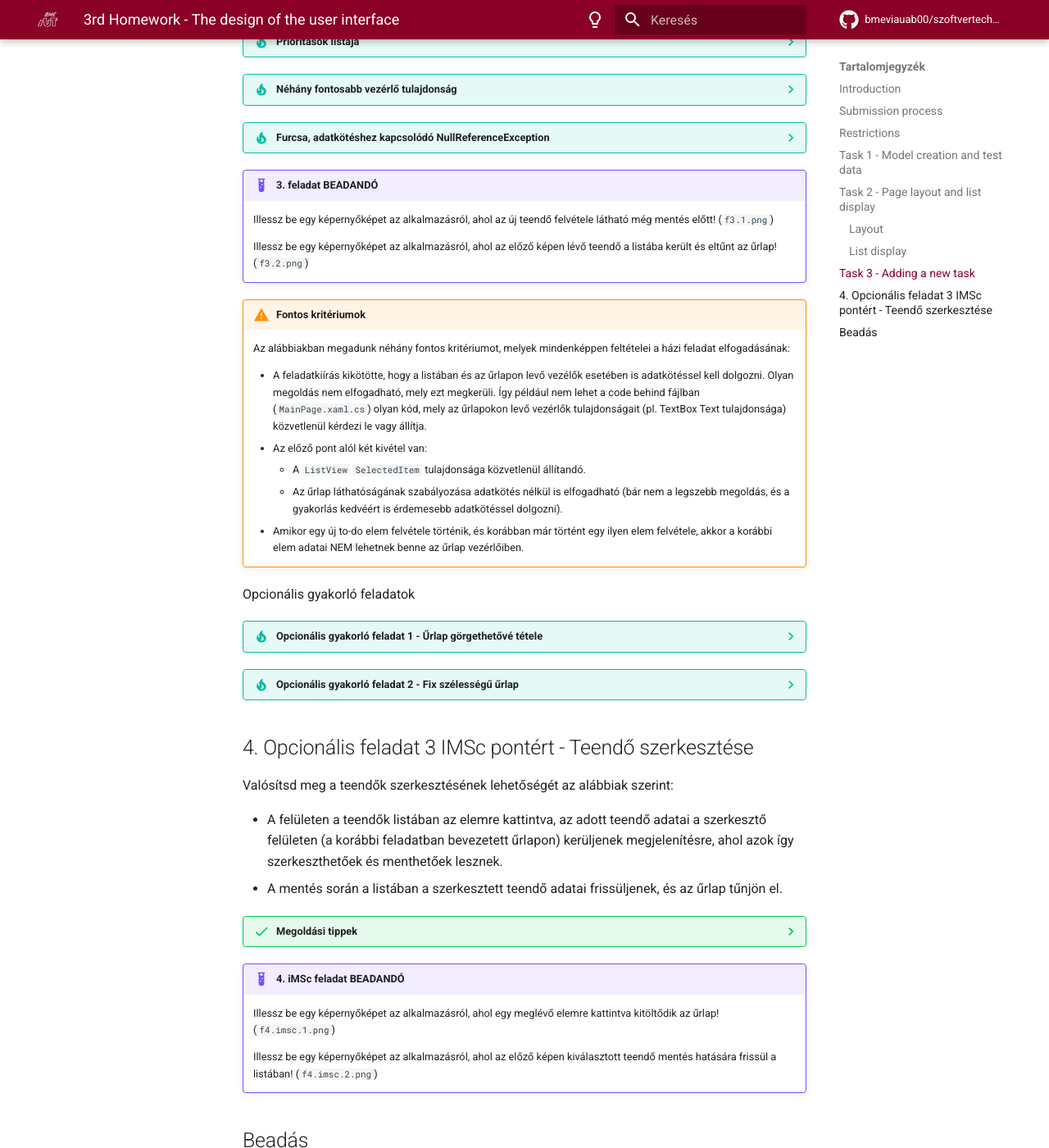
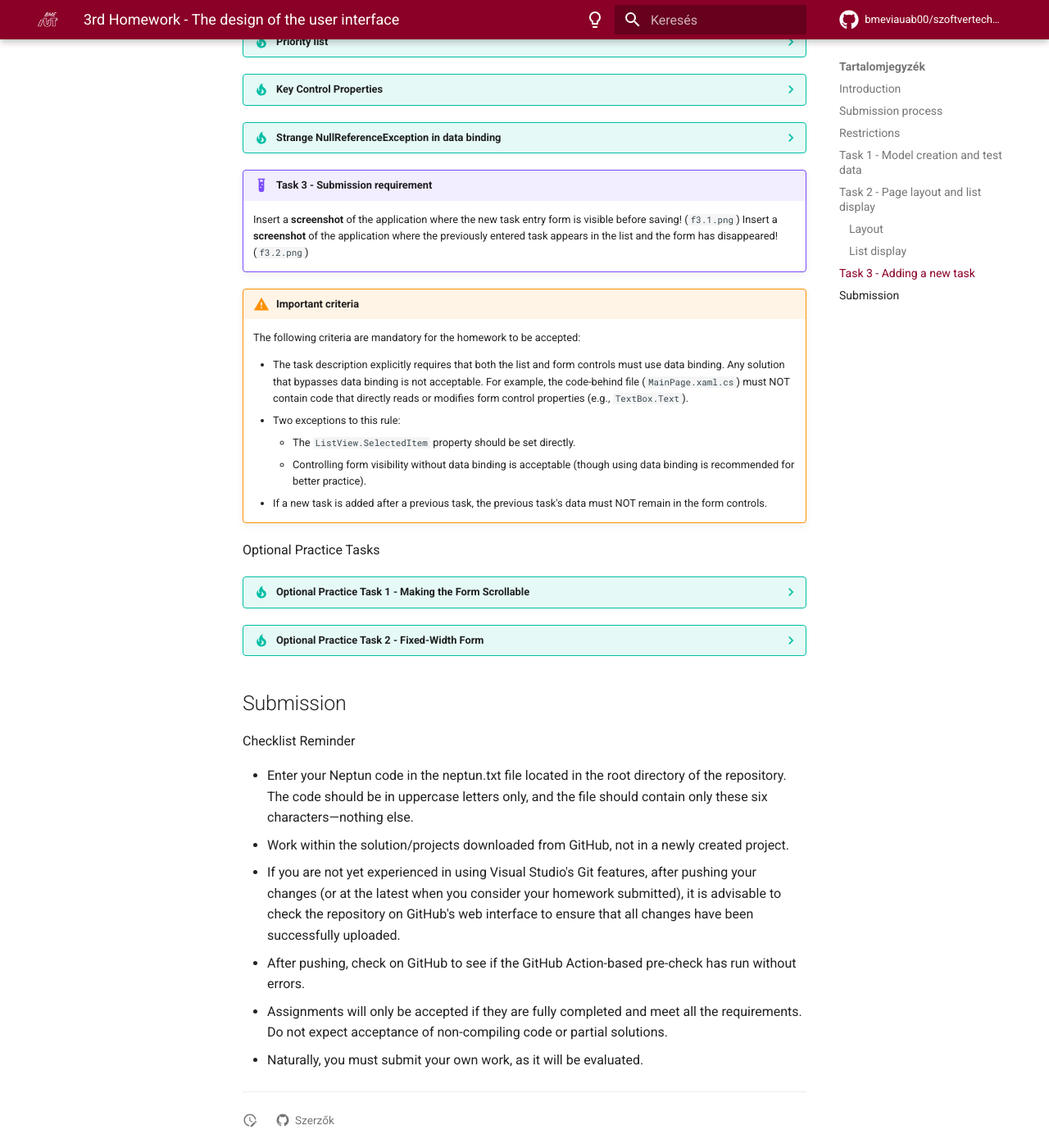
Before and after one commit to bmeviauab00/szoftvertechnikak, an MkDocs documentation site: the page built from docs/hazi/3-felhasznaloi-felulet-kialakitasa/index_eng.md, in a window 1280 px wide and 1400 px high, scrolled down 8516 px. Shown: the whole window at 82% size. Built offline with MkDocs 1.6.1 and Material for MkDocs 9.7.7, drawn with Linux system fonts in a browser that asks for light colours; emoji names are drawn with the system emoji font; comment, search, counter and statistics services are not loaded; the version menu is left out; some of the changed text lies outside the part shown.

Commit message:
HW3 - ENG
Without IMSc task

````diff
--- a/docs/hazi/3-felhasznaloi-felulet-kialakitasa/index_eng.md
+++ b/docs/hazi/3-felhasznaloi-felulet-kialakitasa/index_eng.md
@@ -303,89 +303,66 @@ Form layout
     If implemented correctly, the form should be visible only when EditedTodo is not null (consider whether this holds true). Based on this, several approaches can be used, but the simplest is property-based binding with `x:Bind`:
 
     1. Introduce a new boolean property in `MainPage` (e.g., `IsFormVisible`).
-    2.
+    2. Set `IsFormVisible` to true whenever EditedTodo is not null. This must be maintained manually, e.g., in the EditedTodo setter.
+    3. Bind this property to the `Visibility` of the container representing the form. Although `Visibility` is not a boolean, WinUI automatically converts `bool` to `Visibility`.
+    4. Ensure that when the source property (`IsFormVisible`) changes, the bound UI property (control visibility) is updated. (Hint: The class containing `IsFormVisible` must implement an appropriate interface to notify about changes.)
 
-    2. Ez pontosan akkor legyen igaz, amikor az `EditedTodo` nem null. Ennek a karbantartása a mi feladatunk, pl. az `EditedTodo` setterében.
-    3. Ezt a tulajdonságot lehet adatkötni az űrlapunkat reprezentáló konténer láthatóságához (`Visibility` tulajdonság). Igaz, hogy a típusuk nem egyezik, de WinUI alatt van automatikus konverzió a `bool` és `Visibility` típusok között.
-    4. Gondoljunk arra is, hogy amikor a forrás tulajdonság (`IsFormVisible`) változik, a hozzá kötött cél tulajdonságot (vezérlő láthatóság) esetünkben mindig frissíteni kell. Mire van ehhez szükség? (Tipp: a **tulajdonságot közvetlenül tartalmazó osztálynak** - gondoljuk át, esetünkben ez melyik osztály - egy megfelelő interfészt meg kell valósítania stb.)
+    ??? "Alternative Approaches"
 
-    ??? "Alternatív lehetőségek a megoldásra"
+        Other solutions could be used, but stick to the method above for this assignment:
 
-        Egyéb alternatívák alkalmazása is lehetséges (csak érdekességképpen, de ne ezeket alkalmazzuk a megoldás során):
+        1. Function-based binding using x:Bind, but this would be more complex:
+            * The function should convert `EditedTodo` being null/non-null to `Visibility`.
+            * FallbackValue='Collapsed' must be used since `x:Bind` does not call functions when bound properties are null by default.
+            * The function needs to take a parameter indicating which property should trigger updates, and property change notifications must be handled manually.
+        2. Using a converter to transform `bool` to `Visibility`.
 
-        1. Függvény alapú adatkötés megvalósítása, de esetünkben ez körülményesebb lenne.
-            * A `x:Bind` alapon kötött függvénynek a megjelenítés és elrejtéshez az `EditedTodo` property `null` vagy nem `null` értékét kell konvertálni `Visibility`-re.
-            * Az adatkötés során a `FallbackValue='Collapsed'` beállítást is használnunk kell, mert sajnos az `x:Bind` alapértelmezetten nem hívja meg a függvényt, ha az érték `null`.
-            * A kötött függvénynek paraméterben meg kell adni azt a tulajdonságot, melynek változása esetén az adatkötést frissíteni kell, illetve a tulajdonságra vonatkozó változásértesítést itt is meg kell valósítani.
-        2. Konverter alkalmazása.
-
-??? tip "Prioritások listája"
-    A `ComboBox`-ban a `Priority` felsorolt típus értékeit jelenítsük meg. Ehhez használhatjuk a `Enum.GetValues` függvényt, amihez készítsünk egy tulajdonságot a `MainPage.xaml.cs`-ben.
+??? tip "Priority list"
+    The `ComboBox` should display all values of the Priority enum. To achieve this, use `Enum.GetValues` and define a property in `MainPage.xaml.cs`:
 
     ```csharp
     public List<Priority> Priorities { get; } = Enum.GetValues(typeof(Priority)).Cast<Priority>().ToList();
     ```
 
-    A `ComboBox` `ItemsSource` tulajdonságához kössük az `Priorities` listát.
+    Bind this list to the `ItemsSource` of the `ComboBox`:
 
     ```xml
     <ComboBox ItemsSource="{x:Bind Priorities}" />
     ```
 
-    A fenti példában az `ItemsSource` csak azt határozza meg, hogy milyen elemek jelenjenek meg a `ComboBox` listájában. De ez semmit nem mond arról, hogy a `ComboBox` kiválasztott elemét mihez kell kötni. Ehhez szükség van még egy adatkötésre. Laboron ez nem szerepelt, előadásanyagban pl. a `SelectedItem`-re érdemes rákeresni (minden előfordulását érdemes megnézni).
+    However, this only defines the list of available values. To bind the selected value, another data binding must be added. (Check lecture materials for `SelectedItem`. It's worth reviewing all mentions of it.)
 
-??? tip "Néhány fontosabb vezérlő tulajdonság"
-    * A `CheckBox` vezérlő `IsChecked` (és nem a `Checked`!) tulajdonsága. A mellette jobbra megjelenő szöveg a `Content` tulajdonságával adható meg.
-    * `DatePicker` vezérlő `Date` tulajdonsága
+??? tip "Key Control Properties"
+    * `CheckBox`: Use `IsChecked` (not `Checked!`) to store the checked state. The accompanying label text can be set via the `Content` property.
+    * `DatePicker`: The selected date is stored in the `Date` property.
 
-??? tip "Furcsa, adatkötéshez kapcsolódó NullReferenceException"
-    Ha egy "megfoghatatlannak" tűnő `NullReferenceException`-t kapsz az új elem felvételekor, akkor ellenőrizd, hogy a `ComboBox` esetében a `SelectedValue`-t kötötted-e esetleg a `SelectedItem` helyett (a `SelectedItem` használandó).
+??? tip "Strange NullReferenceException in data binding"
+    If you encounter an unexpected `NullReferenceException` when adding a new item, check whether you accidentally bound `ComboBox` `SelectedValue` instead of `SelectedItem`. Always use `SelectedItem` for binding in this case.
 
+!!! example "Task 3 - Submission requirement"
+    Insert a **screenshot** of the application where the new task entry form is visible before saving! (`f3.1.png`)
+    Insert a **screenshot** of the application where the previously entered task appears in the list and the form has disappeared! (`f3.2.png`)
 
-!!! example "3. feladat BEADANDÓ"
-    Illessz be egy képernyőképet az alkalmazásról, ahol az új teendő felvétele látható még mentés előtt! (`f3.1.png`)
+!!! warning "Important criteria"
+    The following criteria are mandatory for the homework to be accepted:
 
-    Illessz be egy képernyőképet az alkalmazásról, ahol az előző képen lévő teendő a listába került és eltűnt az űrlap! (`f3.2.png`)
+    * The task description explicitly requires that both the list and form controls must use data binding. Any solution that bypasses data binding is not acceptable. For example, the code-behind file (`MainPage.xaml.cs`) must NOT contain code that directly reads or modifies form control properties (e.g., `TextBox.Text`).
+    * Two exceptions to this rule:
+        * The `ListView.SelectedItem` property should be set directly.
+        * Controlling form visibility without data binding is acceptable (though using data binding is recommended for better practice).
+    * If a new task is added after a previous task, the previous task's data must NOT remain in the form controls.
 
-!!! warning "Fontos kritériumok"
-    Az alábbiakban megadunk néhány fontos kritériumot, melyek mindenképpen feltételei a házi feladat elfogadásának:
+Optional Practice Tasks
 
-    * A feladatkiírás kikötötte, hogy a listában és az űrlapon levő vezélők esetében is adatkötéssel kell dolgozni. Olyan megoldás nem elfogadható, mely ezt megkerüli. Így például nem lehet a code behind fájlban (`MainPage.xaml.cs`) olyan kód, mely az űrlapokon levő vezérlők tulajdonságait (pl. TextBox Text tulajdonsága) közvetlenül kérdezi le vagy állítja.
-    * Az előző pont alól két kivétel van:
-        * A `ListView` `SelectedItem` tulajdonsága közvetlenül állítandó.
-        * Az űrlap láthatóságának szabályozása adatkötés nélkül is elfogadható (bár nem a legszebb megoldás, és a gyakorlás kedvéért is érdemesebb adatkötéssel dolgozni).
-    * Amikor egy új to-do elem felvétele történik, és korábban már történt egy ilyen elem felvétele, akkor a korábbi elem adatai NEM lehetnek benne az űrlap vezérlőiben.
+??? tip "Optional Practice Task 1 - Making the Form Scrollable"
+    Wrap the form inside a ScrollViewer control. Note: Since the ScrollViewer will now be the outermost element in the grid cell, its grid position must be specified.If implemented, this can be included in the submitted solution.
 
-Opcionális gyakorló feladatok
+??? tip "Optional Practice Task 2 - Fixed-Width Form"
+    In the current solution, the form resizes automatically with the window. A good practice task is to modify the form so that it has a fixed width (e.g., 500 pixels) and its height matches the total height of its contents. If you used a StackPanel for the form layout, only three attributes need to be added or modified. The animation below illustrates this behavior. Note: The submitted solution must follow the original requirement (auto-resizing form), not the behavior from this optional task.
+    ![Fixed-size form](images/newtodo-resizing-optional.gif)
 
-??? tip "Opcionális gyakorló feladat 1 - Űrlap görgethetővé tétele"
-    Ehhez mindössze be kell csomagolni az űrlapot egy `ScrollViewer` vezérlőbe (illetve ne feledkezzünk meg arról, hogy így már ez lesz a legkülső elem a grid cellában, így rá vonatkozóan kell megadni a gridbeli pozíciót). Ha ezt megvalósítod, benne lehet a beadott megoldásodban.
+## Submission
 
-??? tip "Opcionális gyakorló feladat 2 - Fix szélességű űrlap"
-    Jelen megoldásunkban az űrlap automatikusan méreteződik az ablakkal. Jó gyakorlási lehetőség ennek olyan átalakítása, mely esetben az űrlap fix szélességű (pl. 500 pixel) és olyan magasságú, mint a benne levő elemek össz magassága. Ha az űrlap esetén StackPanellel dolgoztál, ehhez mindössze három attribútumot kell felvenni vagy megváltoztatni. Ezt a viselkedést az alábbi animált kép illusztrálja. Lényeges, hogy beadni a korábbi megoldást kell, nem ez az opcionális feladatban leírt viselkedést!
-    ![Fix méretű űrlap](images/newtodo-resizing-optional.gif)
+Checklist Reminder
 
-## 4. Opcionális feladat 3 IMSc pontért - Teendő szerkesztése
-
-Valósítsd meg a teendők szerkesztésének lehetőségét az alábbiak szerint:
-
-* A felületen a teendők listában az elemre kattintva, az adott teendő adatai a szerkesztő felületen (a korábbi feladatban bevezetett űrlapon) kerüljenek megjelenítésre, ahol azok így szerkeszthetőek és menthetőek lesznek.
-* A mentés során a listában a szerkesztett teendő adatai frissüljenek, és az űrlap tűnjön el.
-
-??? success "Megoldási tippek"
-    * Érdemes karbantartani a teendők egyedi azonosítóját a beszúrás során, hogy meg tudjuk különböztetni mentéskor, szerkesztés vagy beszúrás esete áll fenn. Pl. beszúrás esetén használhatjuk a -1 értéket, melyet mentés során lecserélünk az eddig használtaknál eggyel nagyobb számra. De tegyük fel, hogy a -1 is egy olyan érték, mellyel rendelkezhet egy érvényes to-do objektum. Mit lehet ekkor tenni? A `TodoItem` osztályban az `Id` típusát alakítsuk át `int?`-re. A `?`-lel az érték típusok (`int`, `bool`, `char`, `enum`, `struct` stb.) is felvehetnek `null` értéket. Ezeket nullable érték típusoknak (nullable value types) nevezzük. Ezek a `Nullable<T>` .NET struktúrára képződnek le fordítás során, melyek tartalmazzák az eredeti változót, illetve egy flag-et, mely jelzi, ki van-e töltve az érték, vagy sem. Bővebben [itt](https://learn.microsoft.com/en-us/dotnet/csharp/language-reference/builtin-types/nullable-value-types) és [itt](https://learn.microsoft.com/en-us/dotnet/api/system.nullable-1) lehet ezekről olvasni. Alkalmazzuk ezt a megoldás során.
-    * A lista elemre kattintáshoz a `ListView` `ItemClick` eseményét célszerű használni, miután bekapcsoltuk a `IsItemClickEnabled` tulajdonságot a `ListView`-n. Az újonnan kiválasztott listaelem kapcsán információt az eseménykezelő `ItemClickEventArgs` paraméterében kapunk.
-    * A szerkesztendő adatok kezelésére több megoldás is elképzelhető, ezekből az egyik:
-        * Az `EditedTodo` property-t állítsuk be a szerkesztett teendőre a kattintáskor.
-        * A mentés gombra kattintva a `Todos` listában cseréljük le a szerkesztett teendőt az `EditedTodo` értékére. Valójában ugyanazt az elemet cseréljük le önmagára, de a `ListView` így frissülni tud.
-
-!!! example "4. iMSc feladat BEADANDÓ"
-    Illessz be egy képernyőképet az alkalmazásról, ahol egy meglévő elemre kattintva kitöltődik az űrlap! (`f4.imsc.1.png`)
-
-    Illessz be egy képernyőképet az alkalmazásról, ahol az előző képen kiválasztott teendő mentés hatására frissül a listában! (`f4.imsc.2.png`)
-
-## Beadás
-
-Ellenőrzőlista ismétlésképpen:
-
---8<-- "docs/hazi/beadas-ellenorzes/index.md:3"
+--8<-- "docs/hazi/beadas-ellenorzes/index_eng.md:3"
--- a/docs/hazi/index_eng.md
+++ b/docs/hazi/index_eng.md
@@ -7,7 +7,7 @@ The exact requirements for independent/homework assignments can be found on [AUT
 
 - [1st HW - Model and code relationship](../hazi/1-model-es-kod-kapcsolata/index_eng.md)
 - [2nd HW - Language tools](../hazi/2-nyelvi-eszkozok/index_eng.md)
-- [3rd HW - User interface design](../hazi/meghirdetes-elott_eng.md)
+- [3rd HW - User interface design](../hazi/3-felhasznaloi-felulet-kialakitasa/index_eng.md)
 - [4th HW - Multithreaded application development](../hazi/meghirdetes-elott_eng.md)
 - [5th HW - MVVM](../hazi/meghirdetes-elott_eng.md)
 - [6th HW - Design patterns](../hazi/meghirdetes-elott_eng.md)
````
